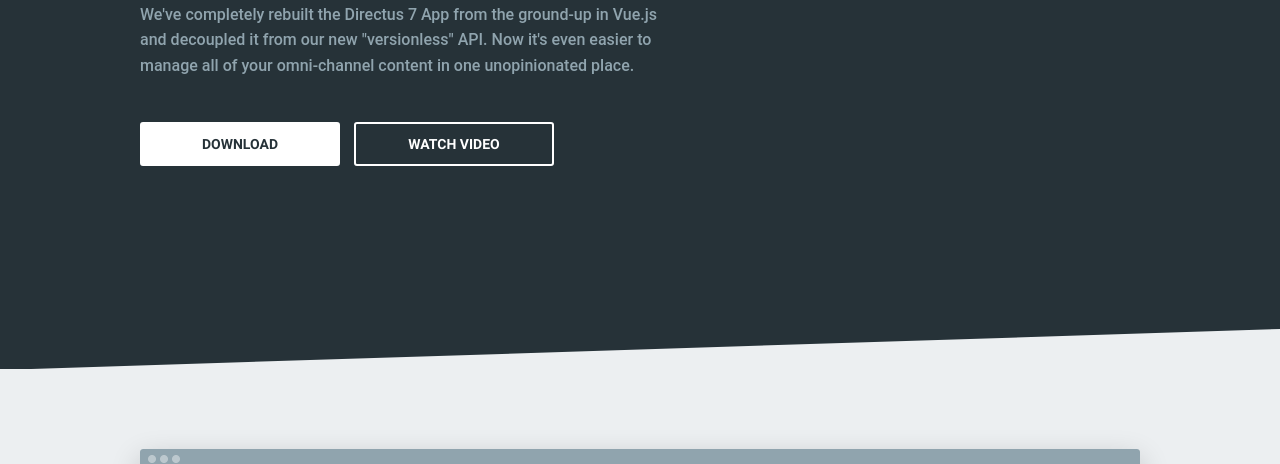
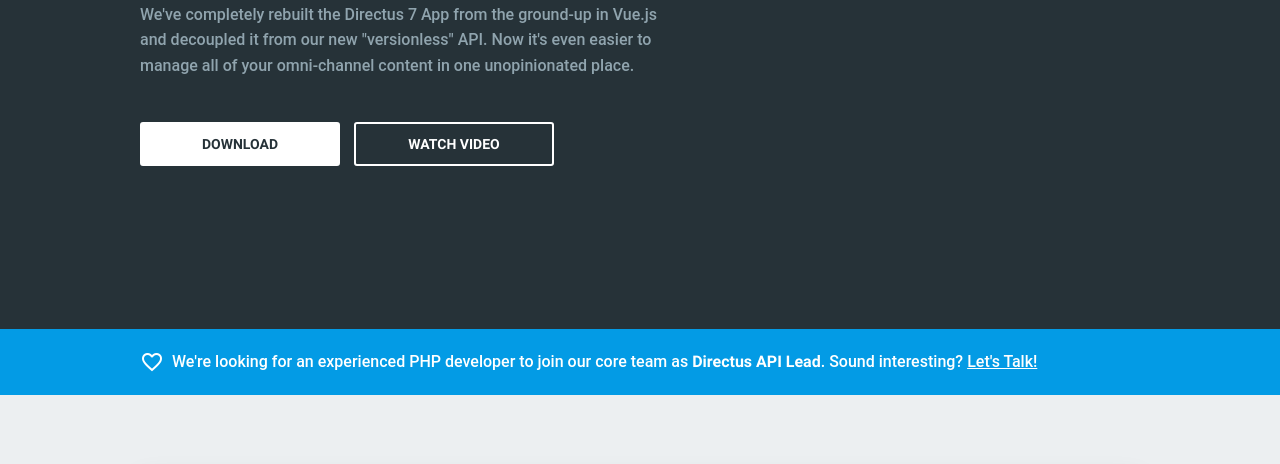
Before and after one commit to ryanwmitchell/website, a website built with Parcel: page src/index.html in a window 1280 px wide. Shown: the part 336-800 px from the top of the page. Built offline with nearby package versions, Linux system fonts and the light colour scheme; grey boxes are pictures that could not be loaded; files whose address does not match are found by name; what plyr would draw is missing.

Commit message:
add job posting

```diff
--- a/src/index.html
+++ b/src/index.html
@@ -110,12 +110,20 @@
 				</div>
 			</div>
 		</div>
-		<svg class="angle" version="1.1" viewBox="0 0 1000 40" xmlns="http://www.w3.org/2000/svg" preserveAspectRatio="none">
+		<!-- <svg class="angle" version="1.1" viewBox="0 0 1000 40" xmlns="http://www.w3.org/2000/svg" preserveAspectRatio="none">
 			<g stroke="none" stroke-width="1" fill="none" fill-rule="evenodd">
 				<polygon fill="#263238" points="0 41 1000 0 1000 41"></polygon>
 			</g>
-		</svg>
+		</svg> -->
 	</header>
+	<div class="notice">
+		<div class="wide basic">
+			<i class="material-icons">favorite_border</i>
+			<p>
+				We're looking for an experienced PHP developer to join our core team as <b>Directus API Lead</b>. Sound interesting? <a href="mailto:info@directus.io?subject=I'm+interested+in+the+Directus+API+Lead+Position" target="_blank" class="button">Let's Talk!</a>
+			</p>
+		</div>
+	</div>
 	<main>
 		<section>
 			<div class="wide border">
--- a/src/scss/_header.scss
+++ b/src/scss/_header.scss
@@ -300,3 +300,42 @@
 		display: none;
 	}
 }
+
+.notice {
+	background-color: $accent;
+	color: $white;
+	padding: 10px 0;
+	text-align: left;
+	.wide {
+		position: relative;
+		padding: 10px 80px;
+		.material-icons {
+			position: absolute;
+			top: 50%;
+			left: 80px;
+			transform: translateY(-50%);
+		}
+		p {
+			color: $white;
+			padding-left: 32px;
+		}
+		@media (max-width: $breakpoint-large) {
+			padding: 10px 60px;
+			.material-icons {
+				left: 60px;
+			}
+		}
+		@media (max-width: $breakpoint-medium) {
+			padding: 10px 40px;
+			.material-icons {
+				left: 40px;
+			}
+		}
+		@media (max-width: $breakpoint-small) {
+			padding: 10px 20px;
+			.material-icons {
+				left: 20px;
+			}
+		}
+	}
+}
--- a/src/style.scss
+++ b/src/style.scss
@@ -45,7 +45,7 @@
 	padding: 80px;
 
 	&.short {
-	padding: 40px;
+		padding: 40px;
 	}
 
 	&> img {
```
